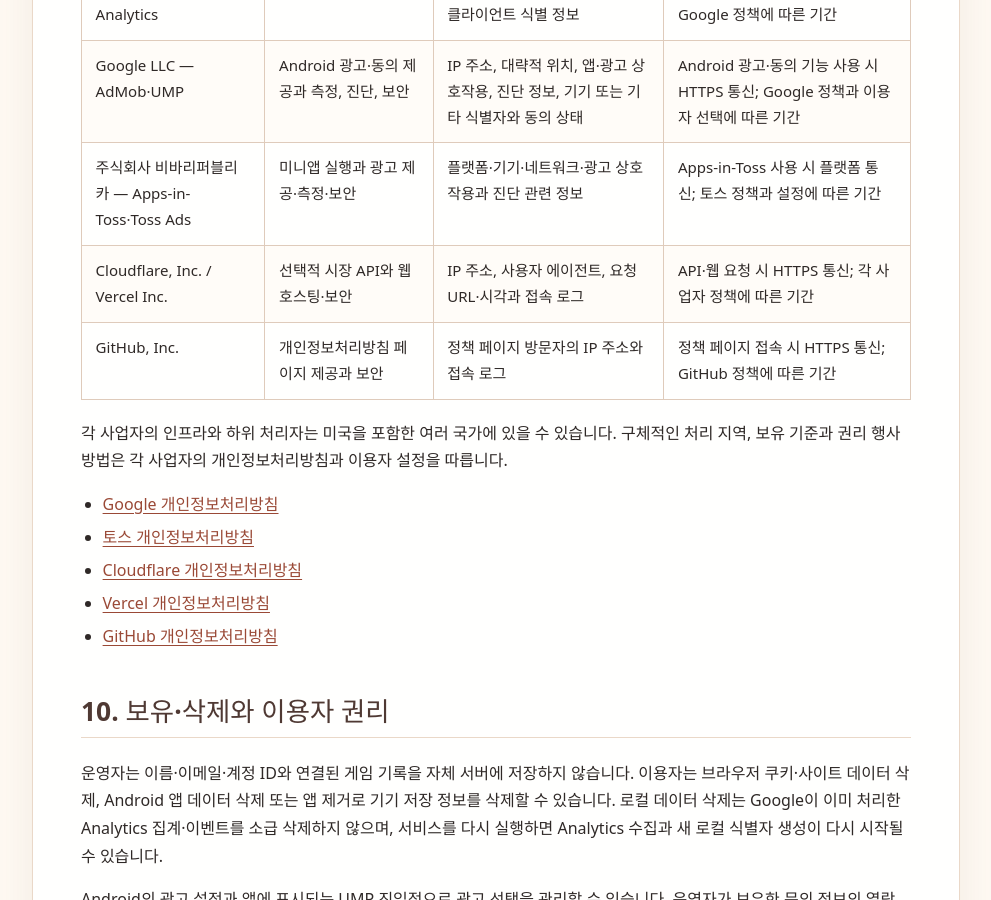
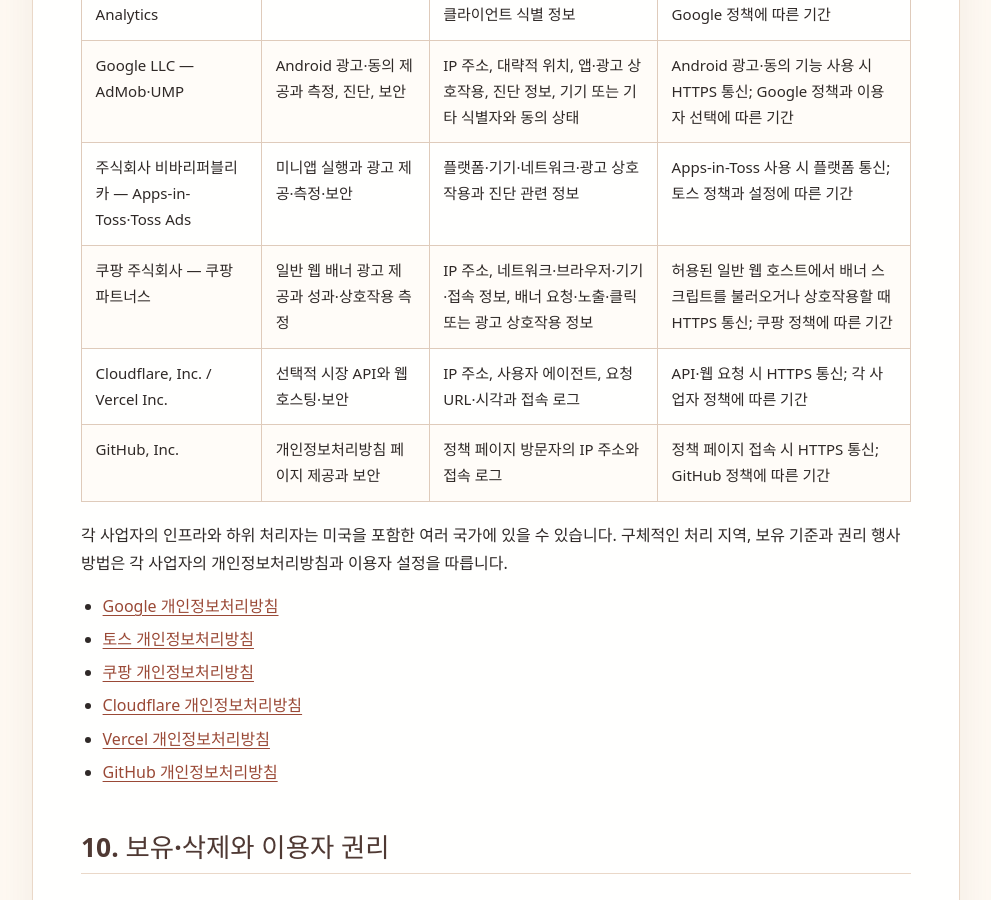
Before and after one commit to lilysnc/privacy-policies, a Jekyll site: the page built from stock-game/index.md, in a window 1280 px wide and 900 px high, scrolled down 3842 px. Shown: the whole window, without its empty margins (144-1135 px from the left). Built offline with Jekyll 4.4.1, drawn with Linux system fonts in a browser that asks for light colours.

Commit message:
docs: disclose Coupang advertising processing

```diff
--- a/stock-game/index.md
+++ b/stock-game/index.md
@@ -98,6 +98,7 @@ Apps-in-Toss는 Toss Ads 배너·전면·리워드 광고를 사용합니다.
 | Google LLC — Firebase용 Google Analytics | 이용자 수·세션과 서비스 이용 현황 분석 | 자동 이벤트, 페이지·브라우저·기기·언어 정보, 대략적 위치, 가명 클라이언트 식별 정보 | 프로덕션 서비스 실행 중 HTTPS 통신; Google Analytics 속성 설정과 Google 정책에 따른 기간 |
 | Google LLC — AdMob·UMP | Android 광고·동의 제공과 측정, 진단, 보안 | IP 주소, 대략적 위치, 앱·광고 상호작용, 진단 정보, 기기 또는 기타 식별자와 동의 상태 | Android 광고·동의 기능 사용 시 HTTPS 통신; Google 정책과 이용자 선택에 따른 기간 |
 | 주식회사 비바리퍼블리카 — Apps-in-Toss·Toss Ads | 미니앱 실행과 광고 제공·측정·보안 | 플랫폼·기기·네트워크·광고 상호작용과 진단 관련 정보 | Apps-in-Toss 사용 시 플랫폼 통신; 토스 정책과 설정에 따른 기간 |
+| 쿠팡 주식회사 — 쿠팡 파트너스 | 일반 웹 배너 광고 제공과 성과·상호작용 측정 | IP 주소, 네트워크·브라우저·기기·접속 정보, 배너 요청·노출·클릭 또는 광고 상호작용 정보 | 허용된 일반 웹 호스트에서 배너 스크립트를 불러오거나 상호작용할 때 HTTPS 통신; 쿠팡 정책에 따른 기간 |
 | Cloudflare, Inc. / Vercel Inc. | 선택적 시장 API와 웹 호스팅·보안 | IP 주소, 사용자 에이전트, 요청 URL·시각과 접속 로그 | API·웹 요청 시 HTTPS 통신; 각 사업자 정책에 따른 기간 |
 | GitHub, Inc. | 개인정보처리방침 페이지 제공과 보안 | 정책 페이지 방문자의 IP 주소와 접속 로그 | 정책 페이지 접속 시 HTTPS 통신; GitHub 정책에 따른 기간 |
 
@@ -105,6 +106,7 @@ Apps-in-Toss는 Toss Ads 배너·전면·리워드 광고를 사용합니다.
 
 - [Google 개인정보처리방침](https://policies.google.com/privacy?hl=ko)
 - [토스 개인정보처리방침](https://toss.im/privacy)
+- [쿠팡 개인정보처리방침](https://privacy.coupang.com/ko/)
 - [Cloudflare 개인정보처리방침](https://www.cloudflare.com/privacypolicy/)
 - [Vercel 개인정보처리방침](https://vercel.com/legal/privacy-policy)
 - [GitHub 개인정보처리방침](https://docs.github.com/ko/site-policy/privacy-policies/github-general-privacy-statement)
```
